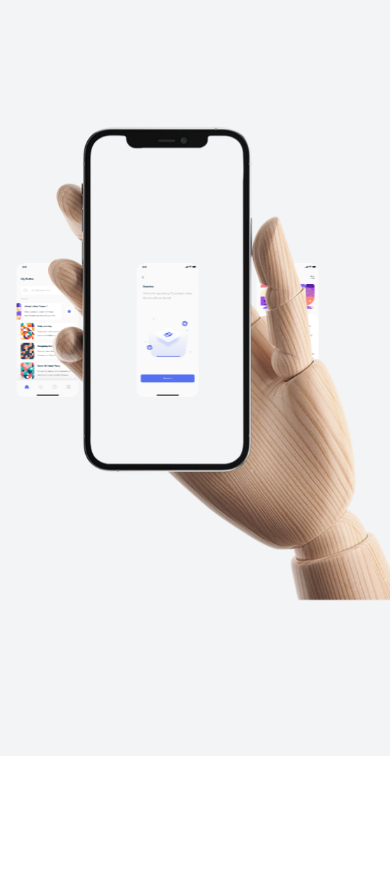
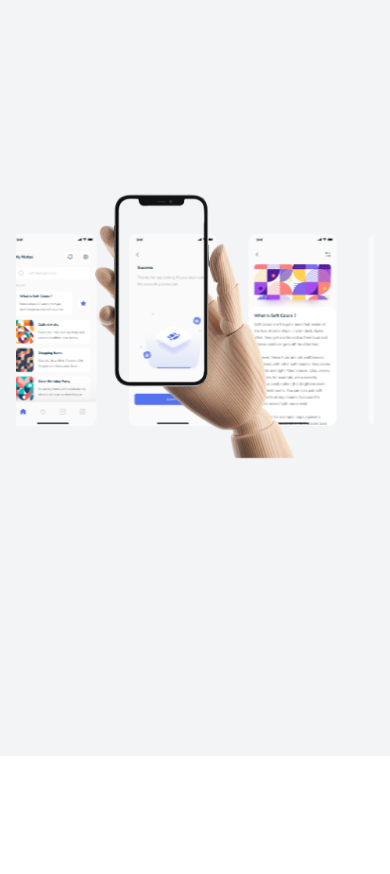
Before and after one commit to GAURAV1-ui/Clubhouse, a Next.js app: page / in a window 390 px wide. Shown: the part 1600-2474 px from the top of the page. Built offline with nearby package versions, Linux system fonts and the light colour scheme.

Commit message:
scrollimage update

```diff
--- a/src/components/about.tsx
+++ b/src/components/about.tsx
@@ -5,7 +5,6 @@ export default function About() {
     <div className="max-w-6xl mx-auto p-4">
       <div className="flex flex-col-reverse md:flex-row items-center justify-center gap-6 sm:gap-8 md:gap-12 p-4 rounded-lg mx-auto text-left">
 
-        {/* Text Section */}
         <div className="md:w-[40%] text-center md:text-left">
           <div className="bg-purple-600 text-white p-3 rounded-full inline-block text-4xl sm:text-5xl md:text-6xl">
             &ldquo;
@@ -27,16 +26,15 @@ export default function About() {
           <p className="text-gray-500 text-sm sm:text-base">"Founder & CEO"</p>
         </div>
 
-        {/* Image Section */}
         <div className="md:w-[60%] flex justify-center mt-10 md:mt-0 relative h-[250px] sm:h-[350px] md:h-[500px] lg:h-[600px]">
           <div
-            className="absolute w-[70%] sm:w-[80%] md:w-[90%] h-[60%] sm:h-[70%] md:h-[80%] rounded-full bg-cover bg-center animate-spin-extra-slow z-0"
+            className="absolute w-[80%] md:w-[90%] h-[60%] sm:h-[70%] md:h-[80%] rounded-full bg-cover bg-center animate-spin-extra-slow z-0"
             style={{ backgroundImage: "url('/bubble.png')" }}
           ></div>
 
           <img
             src="/users.png"
-            className="w-[60%] sm:w-[70%] md:w-[80%] object-contain relative"
+            className="w-[70%] md:w-[80%] object-contain relative"
             alt="Download App"
           />
         </div>
--- a/src/components/hamburger-menu.tsx
+++ b/src/components/hamburger-menu.tsx
@@ -32,7 +32,7 @@ const HamburgerMenu: React.FC<HamburgerMenuProps> = ({ links }) => {
             <img
               src="/logo.png"
               alt="Logo"
-              className="w-16 h-10 sm:w-20 sm:h-12 md:w-24 md:h-14 lg:w-28 lg:h-16"
+              className="w-24 h-8"
             />
           </motion.div>
         </NextLink>
--- a/src/components/header.tsx
+++ b/src/components/header.tsx
@@ -24,7 +24,7 @@ export default function Header({ links }: HeaderProps) {
               <img
                 src="/logo.png"
                 alt="Logo"
-                className="w-16 h-10 sm:w-16 sm:h-10 md:w-16 md:h-10 lg:w-20 lg:h-10"
+                className="w-30 h-10"
               />
             </motion.div>
           </NextLink>
--- a/src/components/scrollImage.tsx
+++ b/src/components/scrollImage.tsx
@@ -17,13 +17,13 @@ export default function PhoneCarousel() {
     cssEase: "ease-in-out",
     responsive: [
       {
-        breakpoint: 1024,
+        breakpoint: 1024, // Tablets
         settings: {
           slidesToShow: 4,
         },
       },
       {
-        breakpoint: 768,
+        breakpoint: 768, // Mobile (now showing 3 slides)
         settings: {
           slidesToShow: 3,
         },
@@ -33,20 +33,20 @@ export default function PhoneCarousel() {
 
   return (
     <div className="flex flex-col items-center justify-center min-h-screen bg-gray-100 px-4">
-      <div className="relative w-full h-[350px] flex justify-center items-center">
+      <div className="relative w-full h-[280px] sm:h-[320px] flex justify-center items-center">
         <img
           src="/hand.png"
           alt="Hand Holding Phone"
-          className="absolute -top-8 ml-16 w-[420px] h-auto z-10 pointer-events-none"
+          className="absolute top-0 sm:-top-6 md:-top-8 w-[200px] sm:w-[320px] md:w-[400px] h-auto z-10 pointer-events-none"
         />
         <div className="w-full overflow-hidden">
           <Slider {...settings}>
             {images.map((img, index) => (
-              <div key={index} className="px-4">
+              <div key={index} className="px-2 sm:px-3">
                 <img
                   src={img}
                   alt={`Screen ${index + 1}`}
-                  className="w-[70%] h-[40%] rounded-lg"
+                  className="w-[85%] sm:w-[75%] h-[40%] rounded-lg"
                 />
               </div>
             ))}
```
